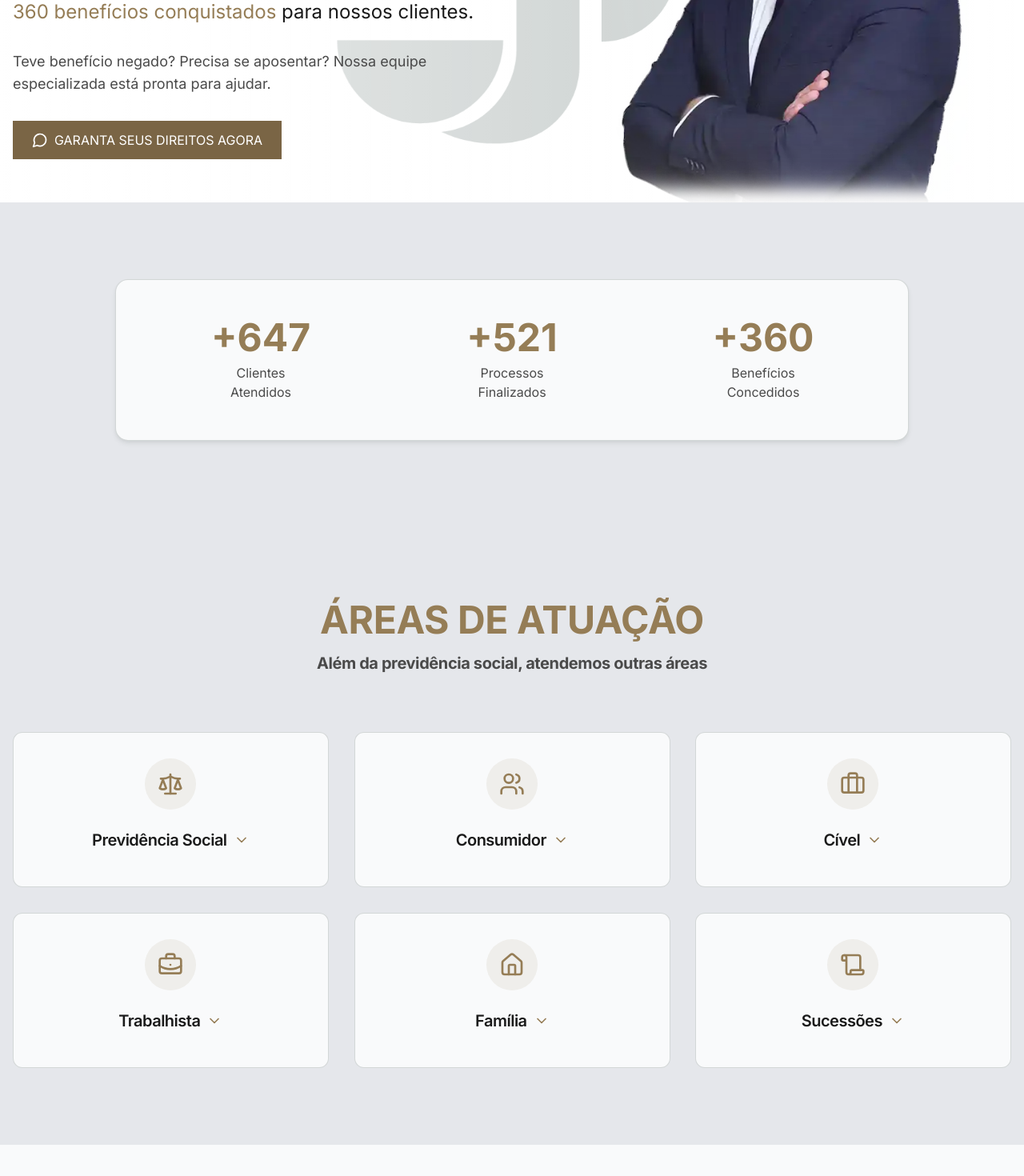
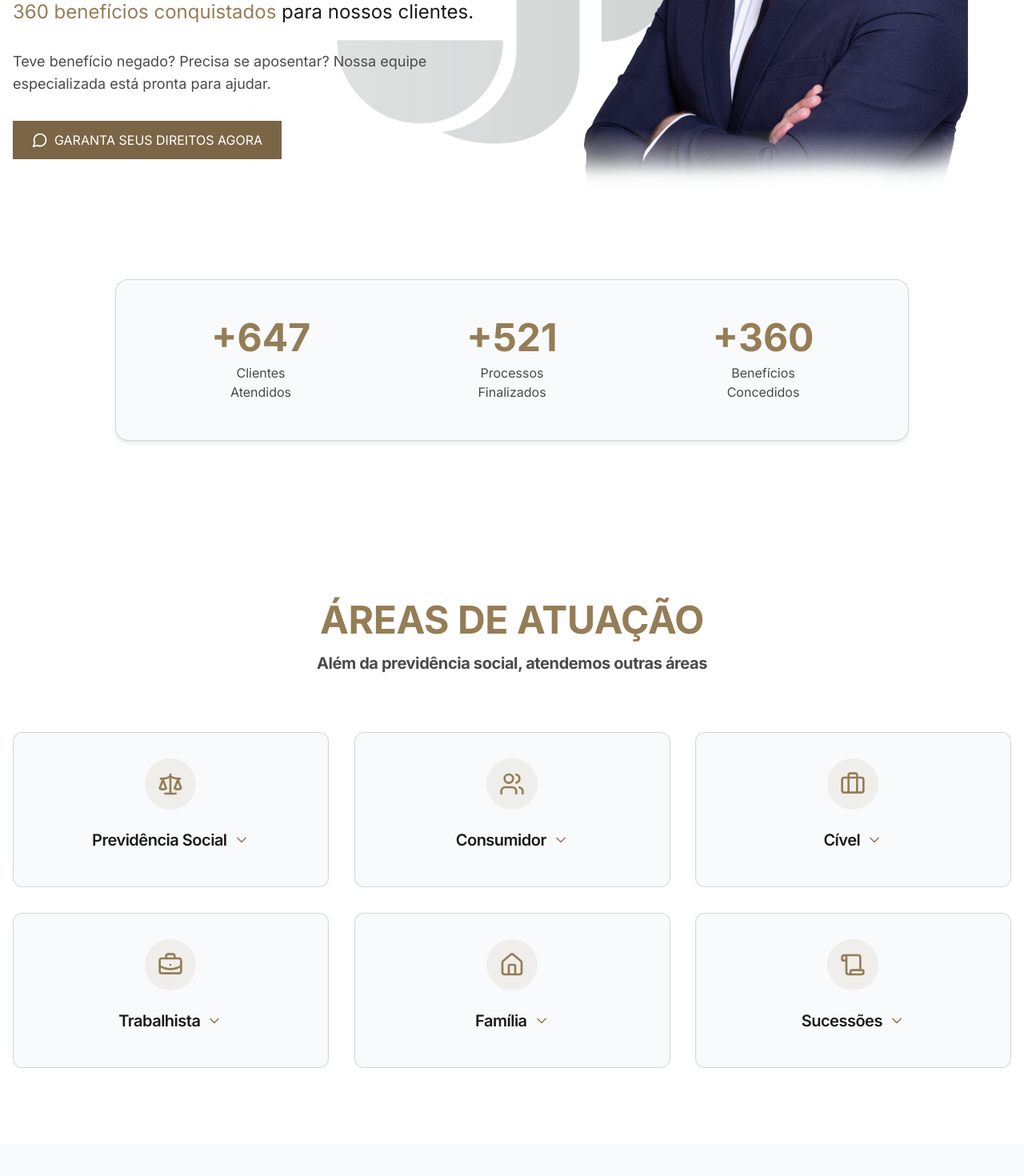
Before and after one commit to ItaloSol/LandingPageAdvocaciaBressan, a Next.js app: page / in a window 1280 px wide. Shown: the part 414-1884 px from the top of the page at 80% size. Built offline with nearby package versions, Linux system fonts and the light colour scheme.

Commit message:
ENTREGUE

```diff
--- a/components/AreasExpertise.tsx
+++ b/components/AreasExpertise.tsx
@@ -51,7 +51,7 @@ export default function AreasExpertise() {
   };
 
   return (
-    <section className="section-padding bg-gray-200">
+    <section className="section-padding bg-white">
       <div className="container mx-auto px-4">
         <ScrollReveal>
           <h2 className="text-center p-2 mb-16">
--- a/components/FAQ.tsx
+++ b/components/FAQ.tsx
@@ -35,7 +35,7 @@ export default function FAQ() {
   ];
 
   return (
-    <section className="section-padding bg-gray-200">
+    <section className="section-padding bg-white">
       <div className="container mx-auto px-4">
         <ScrollReveal>
           <h2 className="text-center mb-12">
--- a/components/Hero.tsx
+++ b/components/Hero.tsx
@@ -38,7 +38,7 @@ export default function Hero() {
                 src="/hero-mobile.webp"
                 alt="Advogado especialista em direito previdenciário"
                 fill
-                className="object-cover mt-4"
+                className="object-cover pb-3 mt-4"
                 priority
                 quality={75}
                 sizes="100vw"
--- a/components/NationalCoverage.tsx
+++ b/components/NationalCoverage.tsx
@@ -9,7 +9,7 @@ export default function NationalCoverage() {
   const whatsappUrl = `https://wa.me/5517996088520?text=${message}`;
 
   return (
-    <section className="section-padding bg-gray-200">
+    <section className="section-padding bg-white">
       <div className="container mx-auto px-4">
         <div className="max-w-5xl mx-auto bg-white rounded-2xl border border-[#3E4A46]/20 p-8 md:p-12
                        hover:border-[#957D56] hover:shadow-card-hover transition-all duration-300">
--- a/components/Specialist.tsx
+++ b/components/Specialist.tsx
@@ -6,7 +6,7 @@ import ScrollReveal from './ScrollReveal';
 export default function Specialist() {
   return (
     <section
-      className="section-padding bg-gray-200"
+      className="section-padding bg-white"
       aria-labelledby="specialist-title"
     >
       <div className="container mx-auto px-4">
--- a/components/Stats.tsx
+++ b/components/Stats.tsx
@@ -95,7 +95,7 @@ export default function Stats() {
   ];
 
   return (
-    <section className="py-24 bg-gray-200">
+    <section className="py-24 bg-white">
       <div className="container mx-auto px-4 max-w-5xl">
         <div className="bg-gray-50 rounded-2xl border border-[#3E4A46]/20 p-8 md:p-12 shadow-card
                      hover:shadow-card-hover hover:border-[#957D56] transition-all duration-300">
```
Also changed, not shown: public/hero-mobile.webp, public/hero1.webp, 6 other files (tests, documents, lock files or other folders).
